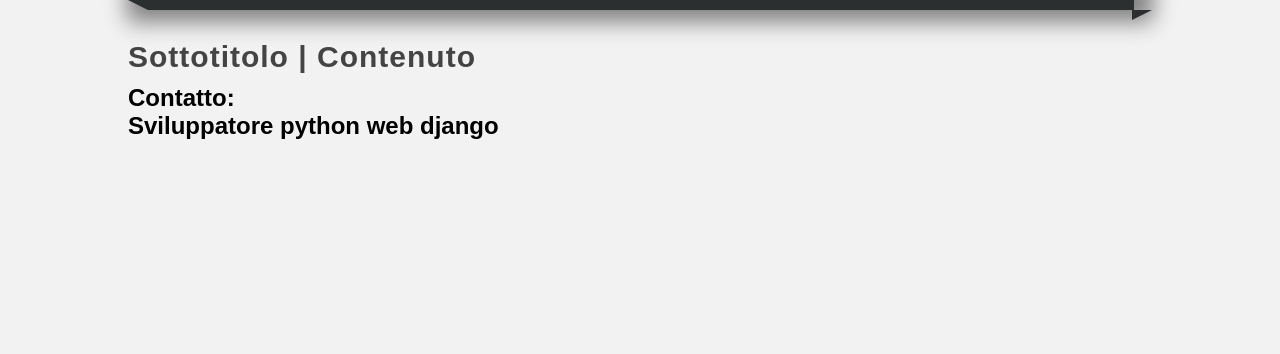
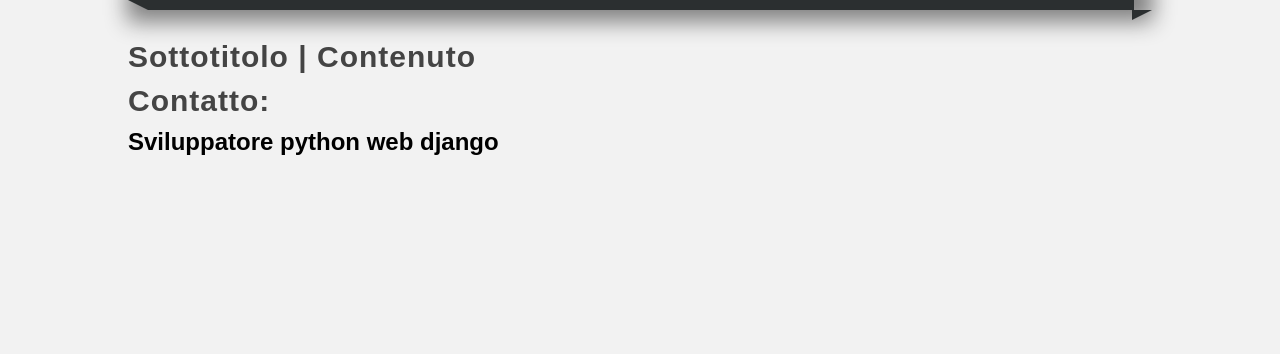
Before and after one commit to amedina14/master-python, a Django app: template 22-Django-beginnings/imparandoDjango/myapp/templates/contatto.html in a window 1280 px wide. Shown: the part 182-536 px from the top of the page. Run offline with Django 3.2, Linux system fonts and the light colour scheme; the template is opened without the code that fills it, so the values that code supplies are empty.

Commit message:
add class title

```diff
--- a/22-Django-beginnings/imparandoDjango/myapp/templates/contatto.html
+++ b/22-Django-beginnings/imparandoDjango/myapp/templates/contatto.html
@@ -5,6 +5,6 @@
 {% endblock %}
 
 {% block content %}
-<h2>Contatto: </h2>
+<h2 class="title">Contatto: </h2>
 <h2>Sviluppatore python web django</h2>
 {% endblock %}
```
